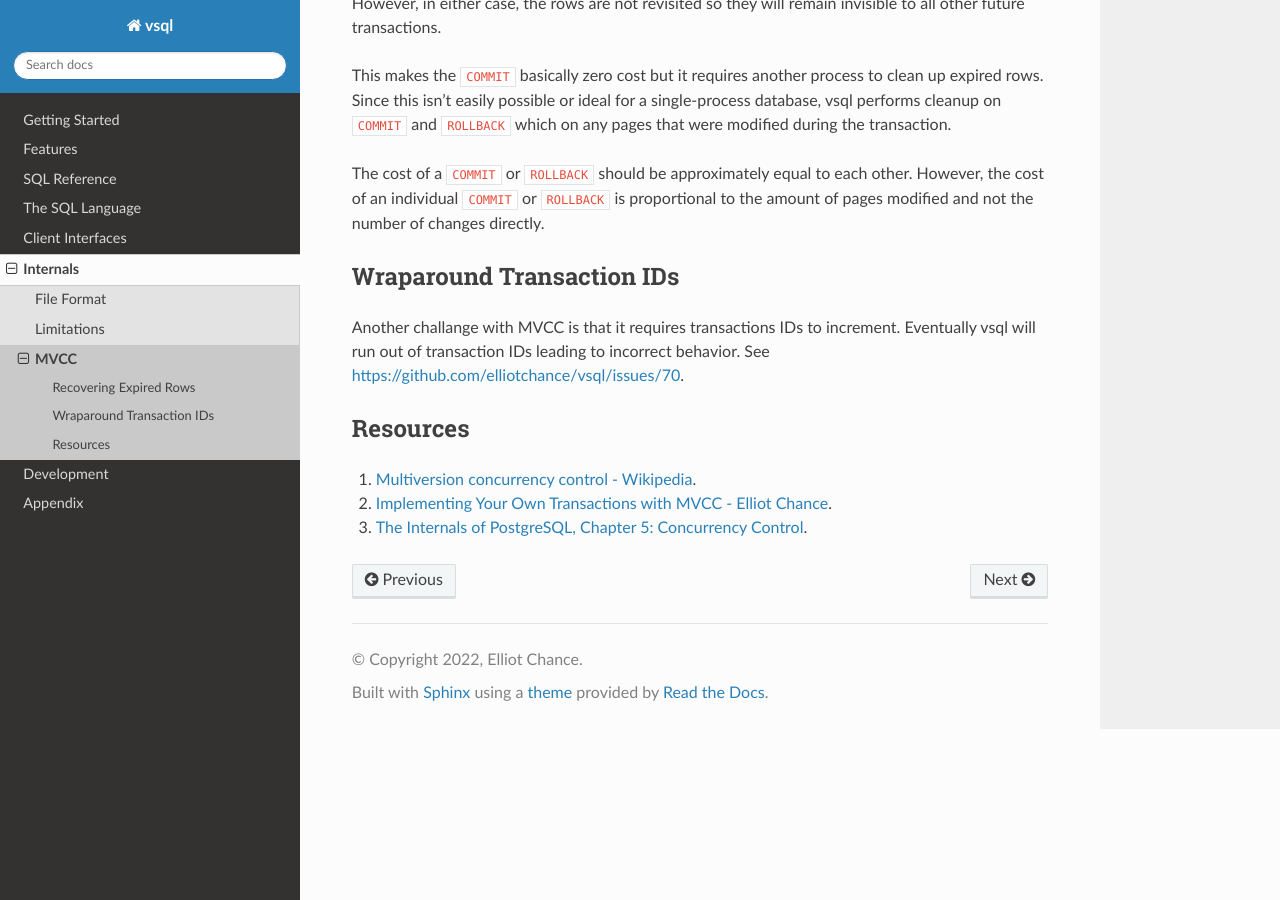
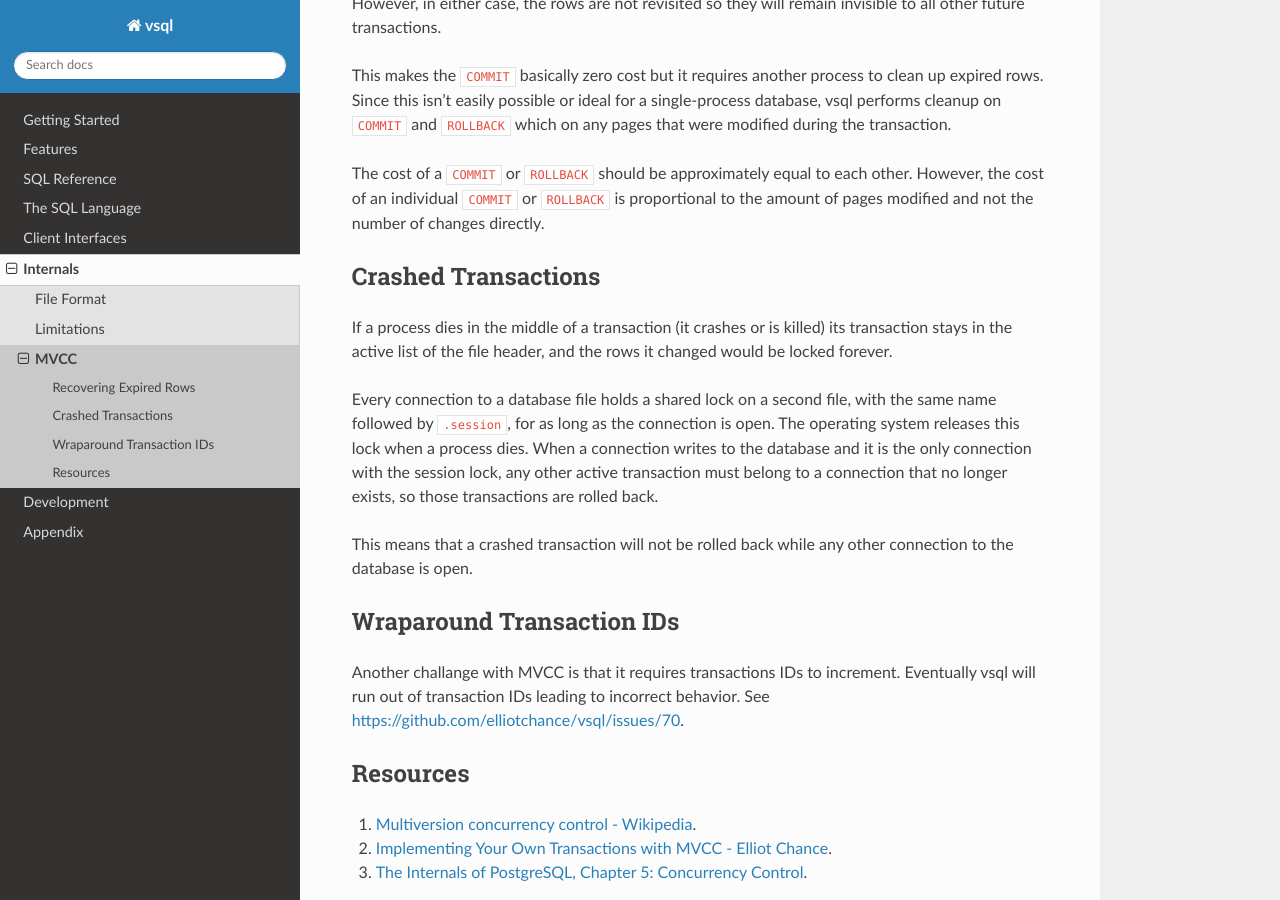
Before and after one commit to elliotchance/vsql, a Sphinx documentation site: the page built from docs/mvcc.rst, in a window 1280 px wide and 900 px high, scrolled down 369 px. Built offline with Sphinx 7.4.7 and the Read the Docs theme 3.1.0, drawn with Linux system fonts in a browser that asks for light colours.

Commit message:
storage: Roll back transactions left behind by crashed processes
Every connection now holds a shared lock on a "<file>.session" file for as
long as it is open. When a writer can get that lock exclusively it is the
only connection, so any other active transaction belongs to a process that
died. Those transactions are rolled back by checking every page, since we
don't know which pages they changed.

A crashed transaction is not rolled back while any other connection is open,
but the header doesn't need to change.

Fixes #293

Co-Authored-By: Claude Opus 5.5 <noreply@anthropic.com>

```diff
--- a/docs/file-format.rst
+++ b/docs/file-format.rst
@@ -10,6 +10,11 @@ Overview
 
 vsql stores the entire database (also known as the catalog) in a single file.
 The default extension is ``.vsql``, although that is not required.
+
+A second file, with the same name followed by ``.session``, is created next to
+the database file. It is always empty and is only used for locking (see
+:doc:`mvcc`). It can be deleted whenever there are no open connections to the
+database.
 
 The file must include a *Header*, followed by zero or more pages. That is, when
 the database file is initially created it will only have a *Header* and zero
--- a/docs/mvcc.rst
+++ b/docs/mvcc.rst
@@ -24,6 +24,23 @@ other. However, the cost of an individual ``COMMIT`` or ``ROLLBACK`` is
 proportional to the amount of pages modified and not the number of changes
 directly.
 
+Crashed Transactions
+--------------------
+
+If a process dies in the middle of a transaction (it crashes or is killed) its
+transaction stays in the active list of the file header, and the rows it changed
+would be locked forever.
+
+Every connection to a database file holds a shared lock on a second file, with
+the same name followed by ``.session``, for as long as the connection is open.
+The operating system releases this lock when a process dies. When a connection
+writes to the database and it is the only connection with the session lock, any
+other active transaction must belong to a connection that no longer exists, so
+those transactions are rolled back.
+
+This means that a crashed transaction will not be rolled back while any other
+connection to the database is open.
+
 Wraparound Transaction IDs
 --------------------------
 
```
Also changed, not shown: 7 other files.
